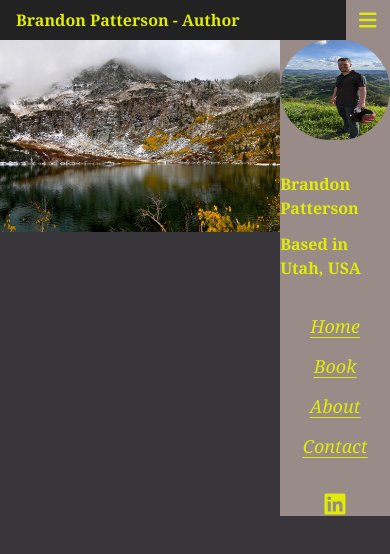
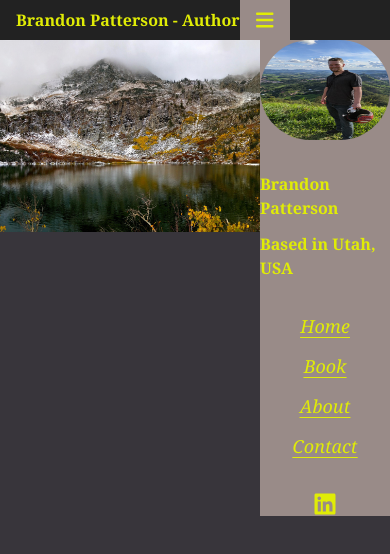
Before and after one commit to poloblue1357/V-School-Assignments, a React (Vite) app in the folder assignments/exercises/brandonauthor/: page / in a window 390 px wide. Shown: the top 554 px of the page. Built offline with nearby package versions, Linux system fonts and the light colour scheme.

Commit message:
fixing formatting

```diff
--- a/assignments/exercises/brandonauthor/src/App.jsx
+++ b/assignments/exercises/brandonauthor/src/App.jsx
@@ -16,16 +16,10 @@ function App() {
   return (
     <div className="">
     <Header />
-      {context.isOpen ?
-      <div className="flex">
+      <div className="grid grid-cols-6">
         <Photo />
         <Sidebar />
       </div>
-      :
-      <Photo />
-      }
-      {/* <Photo />
-      <Sidebar /> */}
     </div>
   )
 }
--- a/assignments/exercises/brandonauthor/src/components/Header.jsx
+++ b/assignments/exercises/brandonauthor/src/components/Header.jsx
@@ -10,11 +10,16 @@ function Header() {
         const context = useContext(BrandonAuthorContext)
 
     return (
-        <div>
+        <div className="grid">
             <nav className="flex font-bold h-40 leading-[40px] w-full relative bg-[#222] lg:hidden transition">
+                <div className="grid col-start-1 col-end-5">
+
                 <h1 className="pl-[1em] w-full">Brandon Patterson - Author</h1>
-                <div onClick={context.toggleSidebar} className="h-40 w-[50px] bg-tBeige justify-center items-center flex">
-                    <FontAwesomeIcon icon={faBars} className="text-xl"/>
+                </div>
+                <div className="grid col-start-5 col-end-7 bg-tBeige">
+                    <div onClick={context.toggleSidebar} className="h-40 w-[50px] bg-tBeige justify-center items-center flex">
+                        <FontAwesomeIcon icon={faBars} className="text-xl"/>
+                    </div>
                 </div>
             </nav>
         </div>
--- a/assignments/exercises/brandonauthor/src/components/Photo.jsx
+++ b/assignments/exercises/brandonauthor/src/components/Photo.jsx
@@ -7,8 +7,10 @@ function Photo() {
     const context = useContext(BrandonAuthorContext)
 
     return (
-        <div className="h-[192px] md:h-[320px] lg:h-[293px] xl:h-[347px] transition w-full">
-            <img src={mountains3} className="w-full h-full object-cover"/>
+        <div className="grid col-start-1 col-end-5">
+            <div className="h-[192px] md:h-[320px] lg:h-[293px] xl:h-[347px] transition w-full">
+                <img src={mountains3} className="w-full h-full object-cover"/>
+            </div>
         </div>
     )
 }
--- a/assignments/exercises/brandonauthor/src/components/Sidebar.jsx
+++ b/assignments/exercises/brandonauthor/src/components/Sidebar.jsx
@@ -9,7 +9,8 @@ function Sidebar() {
     const context = useContext(BrandonAuthorContext)
 
     return (
-        <div className=" bg-tBeige flex flex-col justify-center items-center space-y-5 h-full">
+        <div className="grid col-start-5 col-end-7 w-full h-full">
+            <div className=" bg-tBeige flex flex-col justify-center items-center space-y-5 h-full w-full">
                 <img src={bSmile} className="rounded-full h-[100px] w-[150px]"/>
                 <div className="justify-center items-center flex flex-col space-y-2">
                     <h3 className="font-bold">Brandon Patterson</h3>
@@ -25,6 +26,7 @@ function Sidebar() {
                     <a target="_blank" href="https://www.linkedin.com/in/brandon-patterson-author/">
                         <FaLinkedin />
                     </a>
+                </div>
             </div>
         </div>
     )
--- a/assignments/exercises/brandonauthor/src/index.css
+++ b/assignments/exercises/brandonauthor/src/index.css
@@ -4,7 +4,7 @@
 
 @layer base {
   html {
-    @apply bg-tDark text-tYellow font-serif grid-cols-12
+    @apply bg-tDark text-tYellow font-serif grid-cols-6
   }
 
   ul li  {
```
Lines whose indentation alone changed are shown as unchanged.
